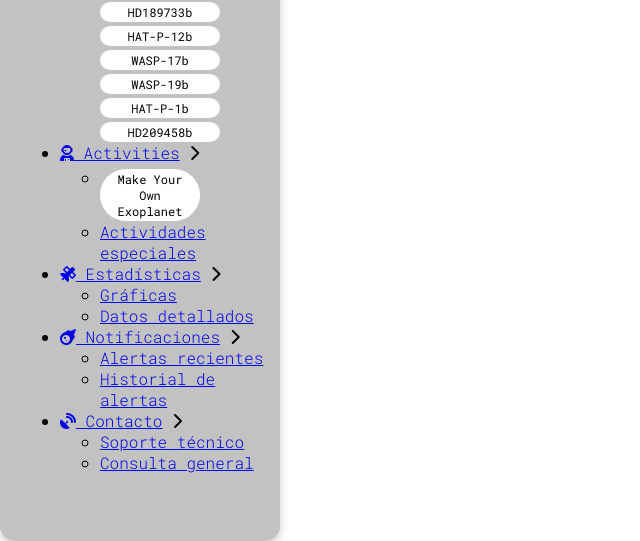
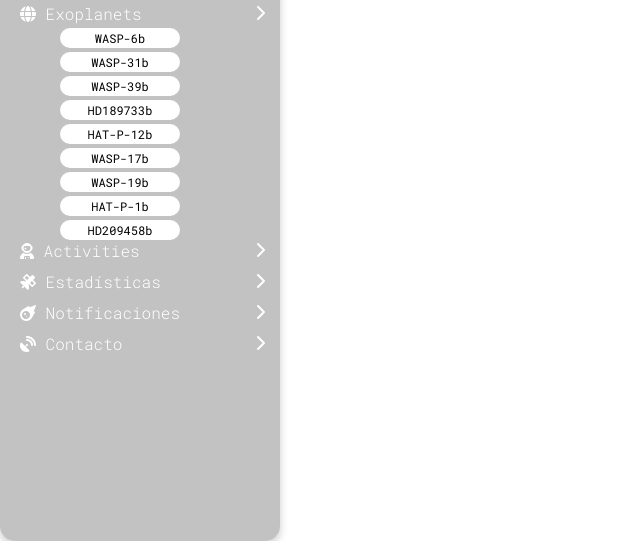
Before and after one commit to Arthgar25/ExoJump, a plain HTML site: page index.html in a window 1280 px wide. Shown: the part 259-800 px from the top of the page, without its empty margins (0-640 px from the left). Drawn offline with Linux system fonts and the light colour scheme; files whose address does not match are found by name; a web font is replaced by a local one.

Commit message:
Estilos finalizados para el nav
colores y estilos finalizados para el nav

```diff
--- a/css/styles.css
+++ b/css/styles.css
@@ -82,5 +82,69 @@ h1{
     justify-content: center;
     display: flex;
     flex-direction: column;
+}
 
+.list{
+    list-style-type: none;
+    padding: 0;
+    margin: 0;
+    width: 100%;
+    display: flex;
+    justify-content: center;
+    flex-direction: column;
 }
+
+.menu-title{
+    text-align: center;
+    margin-bottom: 15px;
+    color: #ffffff;
+}
+
+.list__show{
+    flex-grow: 1;
+    margin-top: 5px;
+    margin-bottom: 5px;
+    overflow: hidden;
+    height: 0;
+    transition: height 0.3s ease;
+    list-style-type: none;
+}
+
+.list__button{
+    display: flex;
+    justify-content: space-between;
+    align-items: center;
+    padding: 0;
+    cursor: pointer;
+}
+
+list__img{
+    width: 20px;
+    height: 20px;
+    margin-right: 10px;
+}
+
+.nav__link{
+    text-decoration: none;
+    color: #ffffff;
+    flex-grow: 1;
+}
+
+.list__button{
+    color: #ffffff;
+    transition: transform 0.3s ease;
+    margin-right: 5px;
+}
+
+.arrow .list__arrow{
+    transform: rotate(90deg);
+}
+
+.list__inside{
+    padding: 10px;
+    list-style-type: none;
+}
+
+.nav__link--inside{
+    font-size: 14px;
+}
```
